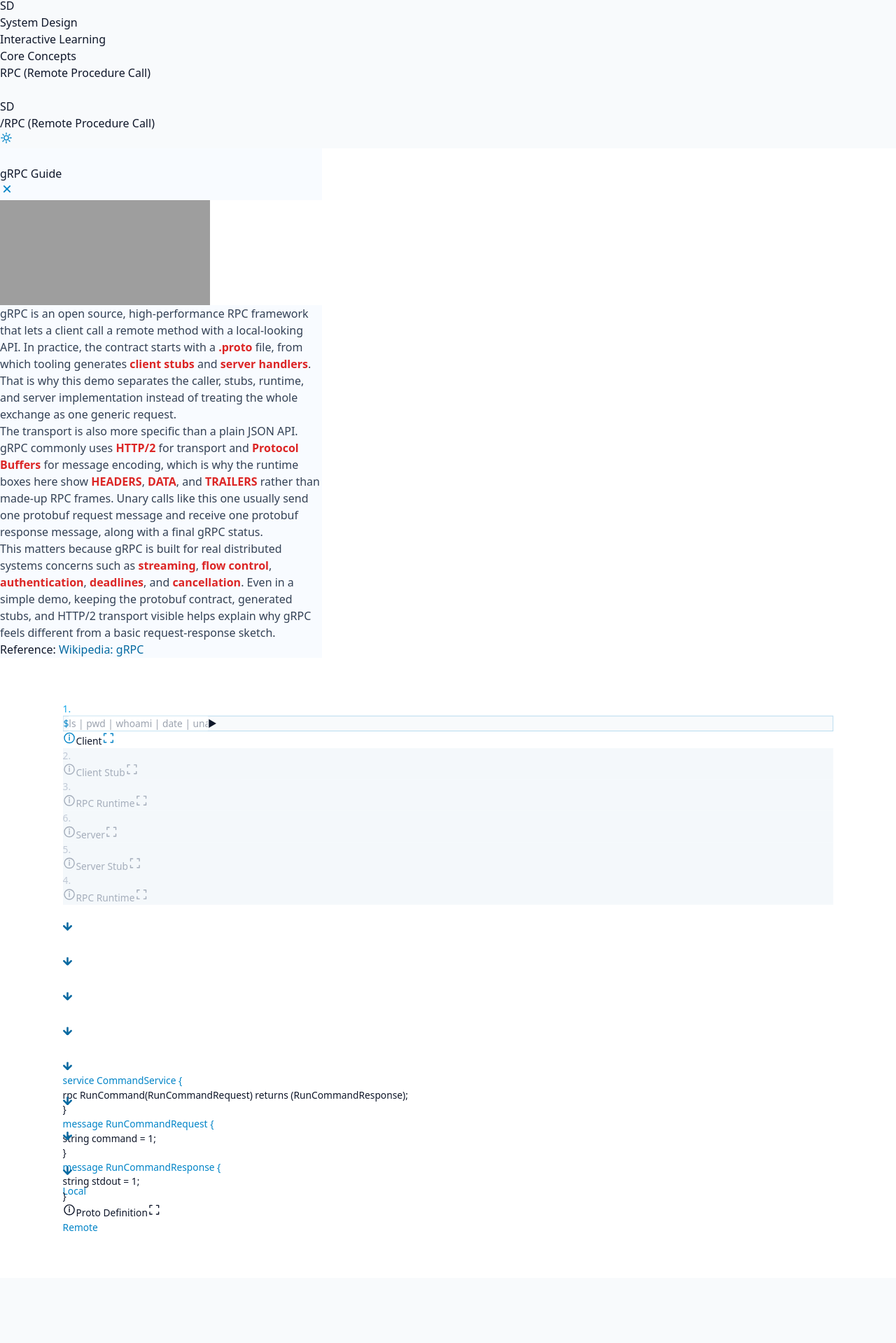
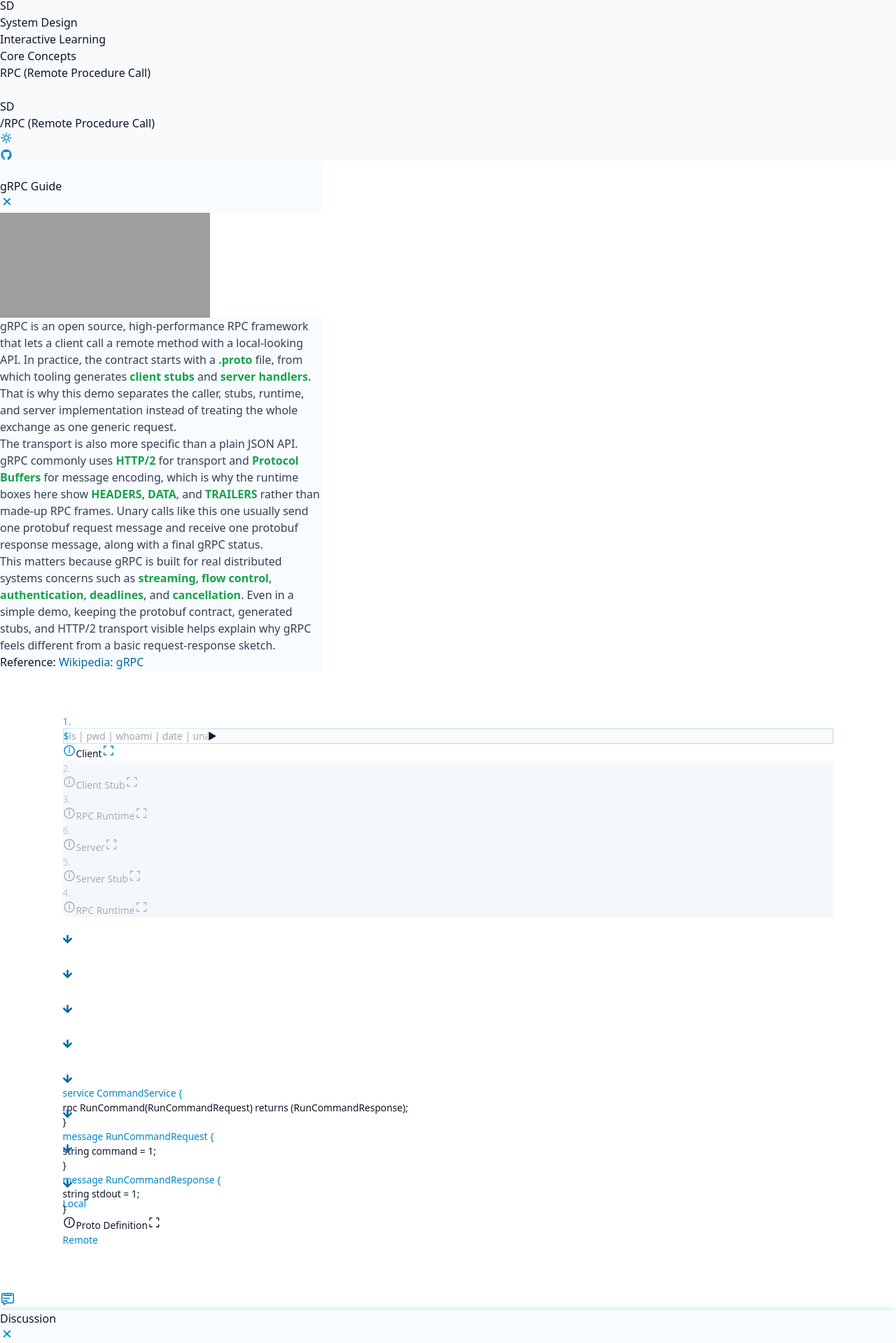
Before and after one commit to anandamarsh/interactive-system-design, a React (Vite) app: page /topic/rpc in a window 1280 px wide. Shown: the part 4-1923 px from the top of the page at 70% size. Before the commit the page ends 1830 px from the top, so only its background shows below. Built offline with nearby package versions, Linux system fonts and the light colour scheme; grey boxes are pictures that could not be loaded.

Commit message:
rpc done

```diff
--- a/src/layout/Header.jsx
+++ b/src/layout/Header.jsx
@@ -45,6 +45,17 @@ export default function Header({ onMenuClick }) {
       >
         {themeName === 'dark' ? <MoonIcon /> : <SunIcon />}
       </button>
+
+      <a
+        href="https://github.com/anandamarsh/interactive-system-design"
+        target="_blank"
+        rel="noreferrer"
+        className="flex h-10 w-10 items-center justify-center rounded-full transition-colors flex-shrink-0"
+        style={{ color: themeName === 'dark' ? '#67e8f9' : '#0284c7', backgroundColor: 'transparent' }}
+        aria-label="Open GitHub repository"
+      >
+        <GitHubIcon />
+      </a>
     </header>
   )
 }
@@ -85,3 +96,11 @@ function MoonIcon() {
     </svg>
   )
 }
+
+function GitHubIcon() {
+  return (
+    <svg width="18" height="18" viewBox="0 0 24 24" fill="currentColor" aria-hidden="true">
+      <path d="M12 2C6.48 2 2 6.6 2 12.26C2 16.79 4.87 20.63 8.84 21.98C9.34 22.07 9.52 21.76 9.52 21.5C9.52 21.26 9.51 20.45 9.5 19.58C6.73 20.2 6.14 18.37 6.14 18.37C5.68 17.16 5.03 16.84 5.03 16.84C4.12 16.2 5.1 16.21 5.1 16.21C6.1 16.29 6.63 17.27 6.63 17.27C7.52 18.84 8.97 18.39 9.54 18.12C9.63 17.46 9.89 17.01 10.18 16.75C7.97 16.49 5.64 15.61 5.64 11.7C5.64 10.59 6.03 9.68 6.67 8.98C6.56 8.72 6.22 7.66 6.77 6.22C6.77 6.22 7.61 5.94 9.5 7.26C10.3 7.03 11.15 6.92 12 6.92C12.85 6.92 13.7 7.03 14.5 7.26C16.39 5.94 17.23 6.22 17.23 6.22C17.78 7.66 17.44 8.72 17.33 8.98C17.97 9.68 18.36 10.59 18.36 11.7C18.36 15.62 16.02 16.49 13.8 16.75C14.17 17.08 14.5 17.71 14.5 18.68C14.5 20.08 14.49 21.21 14.49 21.5C14.49 21.76 14.67 22.08 15.18 21.98C19.14 20.63 22 16.79 22 12.26C22 6.6 17.52 2 12 2Z" />
+    </svg>
+  )
+}
--- a/src/topics/rpc/RpcDemo.jsx
+++ b/src/topics/rpc/RpcDemo.jsx
@@ -18,7 +18,20 @@ const BOX_CHROME_ENABLED = 'border-cyan-200/40'
 const LAYER_INFO = rpcText.layers
 const UI_TEXT = rpcText.ui
 const GUIDE_TEXT = rpcText.guide
+const DISCUSSION_TEXT = rpcText.discussion
 const CODE_TEXT = rpcText.code
+const GISCUS_CONFIG = {
+  repo: 'anandamarsh/interactive-system-design',
+  repoId: 'R_kgDORr4jBA',
+  category: 'General',
+  categoryId: 'DIC_kwDORr4jBM4C471U',
+  mapping: 'pathname',
+  strict: '0',
+  reactionsEnabled: '1',
+  emitMetadata: '0',
+  inputPosition: 'bottom',
+  lang: 'en',
+}
 const BOX_TITLES = {
   client: LAYER_INFO.Client.title,
   clientStub: LAYER_INFO['Client Stub'].title,
@@ -49,7 +62,7 @@ const THEMES = {
     textStrong: '#f8fafc',
     textMuted: '#cbd5e1',
     textFaint: '#94a3b8',
-    textHighlight: '#ef4444',
+    textHighlight: '#4ade80',
     inputBg: 'rgba(0, 0, 0, 0.35)',
     inputBorder: 'rgba(165, 243, 252, 0.35)',
     placeholder: '#64748b',
@@ -90,7 +103,7 @@ const THEMES = {
     textStrong: '#0f172a',
     textMuted: '#475569',
     textFaint: '#64748b',
-    textHighlight: '#dc2626',
+    textHighlight: '#16a34a',
     inputBg: 'rgba(248, 250, 252, 0.96)',
     inputBorder: 'rgba(2, 132, 199, 0.3)',
     placeholder: '#94a3b8',
@@ -308,7 +321,7 @@ const STEP_ORDER = [
 
 export default function RpcDemo() {
   const [command, setCommand] = useState('')
-  const { themeName, setThemeName } = useAppTheme()
+  const { themeName } = useAppTheme()
   const [boxes, setBoxes] = useState(INITIAL_BOXES)
   const [activeTarget, setActiveTarget] = useState(null)
   const [isRunning, setIsRunning] = useState(false)
@@ -317,6 +330,7 @@ export default function RpcDemo() {
   const [infoAnchor, setInfoAnchor] = useState(null)
   const [expandedLayer, setExpandedLayer] = useState(null)
   const [isGuideOpen, setIsGuideOpen] = useState(true)
+  const [isDiscussionOpen, setIsDiscussionOpen] = useState(false)
   const [guideWidth, setGuideWidth] = useState(460)
   const [revealedBoxes, setRevealedBoxes] = useState([1])
   const [revealedArrows, setRevealedArrows] = useState([])
@@ -360,6 +374,7 @@ export default function RpcDemo() {
         setInfoAnchor(null)
         setExpandedLayer(null)
         setIsGuideOpen(false)
+        setIsDiscussionOpen(false)
       }
     }
 
@@ -696,6 +711,29 @@ export default function RpcDemo() {
       {expandedLayer && (
         <LayerExpandModal layer={expandedLayer} theme={theme} onClose={() => setExpandedLayer(null)} />
       )}
+
+      {!isDiscussionOpen && (
+        <div className="pointer-events-none absolute bottom-4 right-4 z-40">
+          <button
+            type="button"
+            onClick={() => setIsDiscussionOpen(true)}
+            className="pointer-events-auto flex h-12 w-12 items-center justify-center rounded-full border shadow-[0_18px_40px_rgba(2,12,27,0.18)] transition-transform hover:-translate-y-0.5"
+            style={{ borderColor: theme.panelBorder, backgroundColor: theme.panelBg, color: theme.accent }}
+            aria-label={DISCUSSION_TEXT.buttonLabel}
+          >
+            <DiscussionIcon />
+          </button>
+        </div>
+      )}
+
+      <div className="pointer-events-none absolute bottom-0 right-0 z-30 pl-6 pt-6">
+        <DiscussionSheet
+          open={isDiscussionOpen}
+          theme={theme}
+          themeName={themeName}
+          onClose={() => setIsDiscussionOpen(false)}
+        />
+      </div>
     </div>
   )
 }
@@ -855,6 +893,82 @@ function GuidePanel({ theme, width, onResizeStart, onClose }) {
   )
 }
 
+function DiscussionSheet({ open, theme, themeName, onClose }) {
+  return (
+    <section
+      className={`w-[min(44rem,calc(100vw-2rem))] overflow-hidden rounded-tl-[6px] border-[1px] border-b-0 border-r-0 transition-all duration-300 ${open ? 'pointer-events-auto translate-y-0 opacity-100' : 'pointer-events-none translate-y-[110%] opacity-0'}`}
+      style={{
+        borderColor: theme.panelBorder,
+        backgroundColor: theme.modalBg,
+        boxShadow: themeName === 'dark'
+          ? 'rgba(34, 211, 238, 0.8) 0px 0px 12px'
+          : 'rgba(2, 132, 199, 0.28) 0px 0px 10px',
+      }}
+    >
+      <div className="flex items-center justify-between border-b px-5 py-4" style={{ borderBottomColor: theme.panelBorder }}>
+        <h2 className="text-lg font-semibold" style={{ color: theme.textStrong }}>{DISCUSSION_TEXT.title}</h2>
+        <button
+          type="button"
+          onClick={onClose}
+          className="flex h-9 w-9 items-center justify-center rounded-full border transition-colors"
+          style={{ borderColor: theme.panelBorder, color: theme.accent, backgroundColor: 'transparent' }}
+          aria-label={UI_TEXT.closeGuide}
+        >
+          <CloseIcon />
+        </button>
+      </div>
+
+      <div className="px-5 py-5">
+        <GiscusThread open={open} themeName={themeName} />
+      </div>
+    </section>
+  )
+}
+
+function GiscusThread({ open, themeName }) {
+  const containerRef = useRef(null)
+
+  useEffect(() => {
+    if (!open || !containerRef.current || containerRef.current.hasChildNodes()) return
+
+    const script = document.createElement('script')
+    script.src = 'https://giscus.app/client.js'
+    script.async = true
+    script.crossOrigin = 'anonymous'
+    script.setAttribute('data-repo', GISCUS_CONFIG.repo)
+    script.setAttribute('data-repo-id', GISCUS_CONFIG.repoId)
+    script.setAttribute('data-category', GISCUS_CONFIG.category)
+    script.setAttribute('data-category-id', GISCUS_CONFIG.categoryId)
+    script.setAttribute('data-mapping', GISCUS_CONFIG.mapping)
+    script.setAttribute('data-strict', GISCUS_CONFIG.strict)
+    script.setAttribute('data-reactions-enabled', GISCUS_CONFIG.reactionsEnabled)
+    script.setAttribute('data-emit-metadata', GISCUS_CONFIG.emitMetadata)
+    script.setAttribute('data-input-position', GISCUS_CONFIG.inputPosition)
+    script.setAttribute('data-theme', themeName === 'dark' ? 'dark' : 'light')
+    script.setAttribute('data-lang', GISCUS_CONFIG.lang)
+    containerRef.current.appendChild(script)
+  }, [open, themeName])
+
+  useEffect(() => {
+    if (!open) return
+    const iframe = containerRef.current?.querySelector('iframe.giscus-frame')
+    if (!iframe?.contentWindow) return
+
+    iframe.contentWindow.postMessage(
+      {
+        giscus: {
+          setConfig: {
+            theme: themeName === 'dark' ? 'dark' : 'light',
+          },
+        },
+      },
+      'https://giscus.app',
+    )
+  }, [open, themeName])
+
+  return <div ref={containerRef} className="min-h-[320px]" />
+}
+
 function SplitStageBox({
   number,
   row,
@@ -1525,6 +1639,17 @@ function CloseIcon() {
   )
 }
 
+function DiscussionIcon() {
+  return (
+    <svg width="22" height="22" viewBox="0 0 24 24" fill="none" aria-hidden="true">
+      <path d="M6 7.5H18" stroke="currentColor" strokeWidth="1.9" strokeLinecap="round" />
+      <path d="M6 12H14.5" stroke="currentColor" strokeWidth="1.9" strokeLinecap="round" />
+      <path d="M6 16.5H11" stroke="currentColor" strokeWidth="1.9" strokeLinecap="round" />
+      <path d="M5 4.8H19C20.1 4.8 21 5.7 21 6.8V17.2C21 18.3 20.1 19.2 19 19.2H10.8L6.2 22V19.2H5C3.9 19.2 3 18.3 3 17.2V6.8C3 5.7 3.9 4.8 5 4.8Z" stroke="currentColor" strokeWidth="1.7" strokeLinejoin="round" />
+    </svg>
+  )
+}
+
 function GearIcon() {
   return (
     <svg width="40" height="40" viewBox="0 0 24 24" fill="none" aria-hidden="true">
--- a/src/topics/rpc/rpcText.json
+++ b/src/topics/rpc/rpcText.json
@@ -60,6 +60,10 @@
     "referenceTitle": "Wikipedia: gRPC",
     "referenceUrl": "https://en.wikipedia.org/wiki/GRPC"
   },
+  "discussion": {
+    "buttonLabel": "Open discussion panel",
+    "title": "Discussion"
+  },
   "code": {
     "requestMessage": "Request Message",
     "responseMessage": "Response Message",
```
